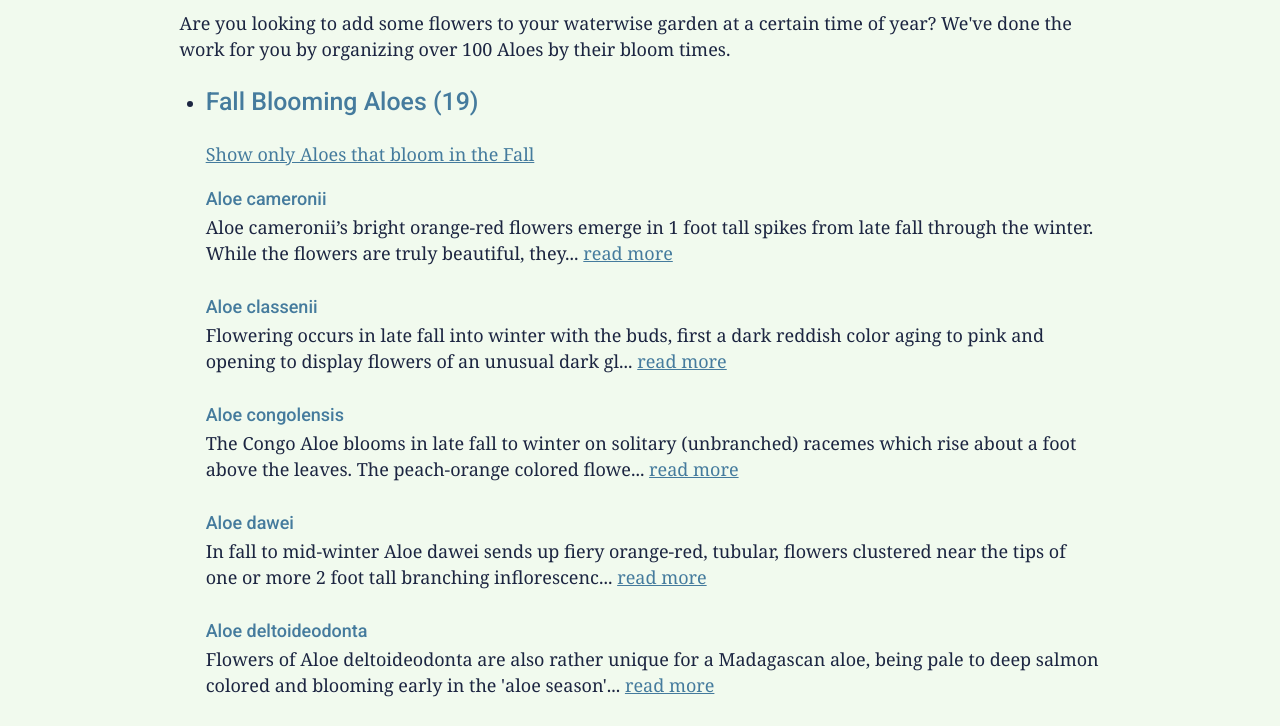
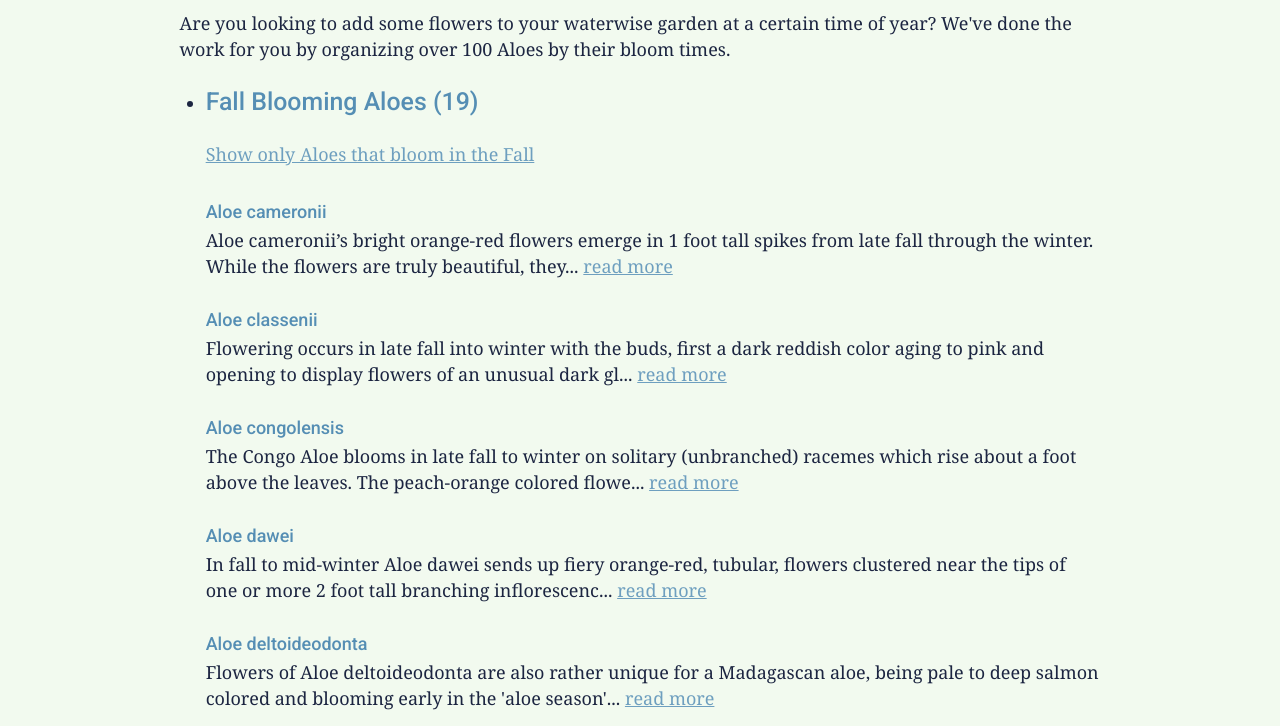
Before and after one commit to hansbrough/garden-aloes, a Gatsby site: page /aloes-by-bloom-time in a window 1280 px wide. Shown: the part 204-930 px from the top of the page. Built offline with nearby package versions, Linux system fonts and the light colour scheme; Gatsby itself is replaced by a stand-in of ours; a web font is replaced by a local one.

Commit message:
revamped how colors assigned. palette easier to change now.

```diff
--- a/src/components/layout.css
+++ b/src/components/layout.css
@@ -1,3 +1,5 @@
+@import '../styles/originalTriadPalette.css';
+
 html {
   font-family: sans-serif;
   -ms-text-size-adjust: 100%;
@@ -40,7 +42,7 @@ template {
   display: none;
 }
 a {
-  color: #457B9D;
+  color: var(--anchor-color);
   background-color: transparent;
   -webkit-text-decoration-skip: objects;
 }
@@ -200,8 +202,8 @@ html {
   box-sizing: inherit;
 }
 body {
-  background-color: #F1FAEE;
-  color: rgba(28, 37, 65, 1);
+  background-color: var(--body-bg-color);
+  color: var(--body-color);
   font-family: georgia, serif;
   font-weight: 300;
   word-wrap: break-word;
@@ -210,6 +212,9 @@ body {
   -ms-font-feature-settings: "kern", "liga", "clig", "calt";
   -webkit-font-feature-settings: "kern", "liga", "clig", "calt";
   font-feature-settings: "kern", "liga", "clig", "calt";
+}
+header {
+  background: var(--header-color);
 }
 img {
   max-width: 100%;
@@ -231,7 +236,7 @@ h1 {
   padding-right: 0;
   padding-top: 0;
   margin-bottom: 1.45rem;
-  color: #1D3557;
+  color: var(--headline-color);
   font-family: Roboto, sans-serif;
   font-weight: 500;
   text-rendering: optimizeLegibility;
@@ -247,7 +252,7 @@ h2 {
   padding-right: 0;
   padding-top: 0;
   margin-bottom: 1.45rem;
-  color: #457B9D;
+  color: var(--headline-color);
   font-family: Roboto, sans-serif;
   font-weight: 500;
   text-rendering: optimizeLegibility;
@@ -263,7 +268,7 @@ h3 {
   padding-right: 0;
   padding-top: 0;
   margin-bottom: 1.45rem;
-  color: #457B9D;
+  color: var(--subheadline-color);
   font-family: Roboto, sans-serif;
   font-weight: 500;
   text-rendering: optimizeLegibility;
@@ -279,7 +284,7 @@ h4 {
   padding-right: 0;
   padding-top: 0;
   margin-bottom: 1.45rem;
-  color: inherit;
+  color: var(--subheadline-color);
   font-family: Roboto, sans-serif;
   font-weight: 500;
   text-rendering: optimizeLegibility;
@@ -477,7 +482,7 @@ hr {
   padding-left: 0;
   padding-right: 0;
   padding-top: 0;
-  margin-bottom: calc(1.45rem - 1px);
+  margin-bottom: 1.45rem - 1px);
   background: hsla(0, 0%, 0%, 0.2);
   border: none;
   height: 1px;
@@ -505,7 +510,7 @@ th {
   font-weight: bold;
 }
 li {
-  margin-bottom: calc(1.45rem / 2);
+  margin-bottom: 1.45rem / 2);
 }
 ol li {
   padding-left: 0;
@@ -515,13 +520,13 @@ ul li {
 }
 li > ol {
   margin-left: 1.45rem;
-  margin-bottom: calc(1.45rem / 2);
-  margin-top: calc(1.45rem / 2);
+  margin-bottom: 1.45rem / 2);
+  margin-top: 1.45rem / 2);
 }
 li > ul {
   margin-left: 1.45rem;
-  margin-bottom: calc(1.45rem / 2);
-  margin-top: calc(1.45rem / 2);
+  margin-bottom: 1.45rem / 2);
+  margin-top: 1.45rem / 2);
 }
 blockquote *:last-child {
   margin-bottom: 0;
@@ -533,7 +538,7 @@ p *:last-child {
   margin-bottom: 0;
 }
 li > p {
-  margin-bottom: calc(1.45rem / 2);
+  margin-bottom: 1.45rem / 2);
 }
 code {
   font-size: 0.85rem;
@@ -574,7 +579,7 @@ th {
   padding-left: 0.96667rem;
   padding-right: 0.96667rem;
   padding-top: 0.725rem;
-  padding-bottom: calc(0.725rem - 1px);
+  padding-bottom: 0.725rem - 1px);
 }
 th:first-child,
 td:first-child {
--- a/src/components/layout.js
+++ b/src/components/layout.js
@@ -12,7 +12,7 @@ import { useStaticQuery, graphql } from "gatsby"
 import Header from "./header"
 import "./layout.css"
 
-const Layout = ({ children }) => {
+const Layout = ({ children, pathname }) => {
   const data = useStaticQuery(graphql`
     query SiteTitleQuery {
       site {
@@ -24,9 +24,10 @@ const Layout = ({ children }) => {
   `)
 
   return (
-    <>
+    <div className={pathname && pathname.replace(/^\/|\/$/g, '')}>
       <Header siteTitle={data.site.siteMetadata.title} />
       <div
+
         style={{
           margin: `0 auto`,
           maxWidth: 960,
@@ -41,7 +42,7 @@ const Layout = ({ children }) => {
           <a href="https://www.gatsbyjs.org">Gatsby</a>
         </footer>
       </div>
-    </>
+    </div>
   )
 }
 
--- a/src/pages/aloe-categories.js
+++ b/src/pages/aloe-categories.js
@@ -20,9 +20,9 @@ export const query = graphql`
   }
 `
 
-const CategoryPage = ({data}) => {
+const CategoryPage = ({data, location}) => {
   return (
-    <Layout>
+    <Layout pathname={location.pathname}>
       <SEO title="Aloe Categories" />
       <h2>Aloe Categories</h2>
 
@@ -33,7 +33,7 @@ const CategoryPage = ({data}) => {
           <li key={cat.title} style={{marginBottom: `1.5rem` }}>
           <h3 style={{fontSize:`1rem`, marginBottom: `.25rem` }}>{cat.title}</h3>
           <p style={{marginBottom: `.5rem` }}>{cat.description}</p>
-          <Link to={cat.slug}>See all {cat.title}</Link>
+          <Link to={`/${cat.slug}`}>See all {cat.title}</Link>
           </li>
         )
       })}
--- a/src/pages/aloe-species.js
+++ b/src/pages/aloe-species.js
@@ -4,15 +4,15 @@ import { Link, graphql } from "gatsby"
 import Layout from "../components/layout";
 import SEO from "../components/seo";
 
-const AloeSpeciesPage = ({data}) => {
+const AloeSpeciesPage = ({data, location}) => {
   return (
-    <Layout>
+    <Layout pathname={location.pathname}>
       <SEO title="Aloe Species List" />
       <h2>Aloe Species List</h2>
       <ul>
       {data && data.allAloesJson.edges.map(edge => {
         const aloe = edge.node;
-        return (<li key={aloe.slug}><Link to={aloe.slug}>{aloe.title}</Link></li>)
+        return (<li key={aloe.slug}><Link to={`/${aloe.slug}`}>{aloe.title}</Link></li>)
       })}
       </ul>
     </Layout>
--- a/src/pages/aloes-by-bloom-time.js
+++ b/src/pages/aloes-by-bloom-time.js
@@ -54,9 +54,9 @@ export const query = graphql`
   }
 `
 
-const BloomTimePage = ({data}) => {
+const BloomTimePage = ({data, location}) => {
   return (
-    <Layout>
+    <Layout pathname={location.pathname}>
       <SEO title="Aloes organized by bloom time" />
       <h2>Aloes organized by bloom time</h2>
       <p>
--- a/src/pages/aloes-by-flower-color.js
+++ b/src/pages/aloes-by-flower-color.js
@@ -77,9 +77,9 @@ export const query = graphql`
   }
 `
 
-const FlowerColorPage = ({data}) => {
+const FlowerColorPage = ({data, location}) => {
   return (
-    <Layout>
+    <Layout pathname={location.pathname}>
       <SEO title="Aloes organized by flower color" />
       <h2>Aloes organized by flower color</h2>
       <p>Are you looking to add some color to your waterwise garden? We have you covered! We compiled over 100 aloe flowers and divided them by color so you could easily bring a pop of your favorite hue to your backyard.</p>
--- a/src/pages/aloes-by-functional-use.js
+++ b/src/pages/aloes-by-functional-use.js
@@ -90,9 +90,9 @@ export const query = graphql`
   }
 `
 
-const LocationPage = ({data}) => {
+const FunctionalUsePage = ({data, location}) => {
   return (
-    <Layout>
+    <Layout pathname={location.pathname}>
       <SEO
         title="Aloes organized by their functional use in the garden"
         description="Find Aloes that can be used as ground cover, focal points, borders, accent plants and more in your garden."
@@ -167,4 +167,4 @@ const LocationPage = ({data}) => {
   )
 }
 
-export default LocationPage
+export default FunctionalUsePage
--- a/src/pages/aloes-by-location.js
+++ b/src/pages/aloes-by-location.js
@@ -77,10 +77,10 @@ export const query = graphql`
   }
 `
 
-const LocationPage = ({data}) => {
+const LocationPage = ({data, location}) => {
 
   return (
-    <Layout>
+    <Layout pathname={location.pathname}>
       <SEO title="Aloes organized by their native regions" />
       <h2>Aloes organized by their native regions</h2>
       <p>
--- a/src/pages/index.js
+++ b/src/pages/index.js
@@ -8,7 +8,7 @@ import SEO from "../components/seo";
 
 const IndexPage = ({data}) => {
   return (
-    <Layout>
+    <Layout pathname="aloe-home">
       <SEO title="Home" />
 
       <section className="hero-card category">
--- /dev/null
+++ b/src/styles/celeryTriadPalette.css
@@ -0,0 +1,71 @@
+:root {
+  /*
+  * Triad Colors
+  * Green, Red, Purple
+  * note: saving this palette as an example - not happy w/ color scheme (tho best runner up for now)
+  */
+  /*-Primary */
+  --primary-color-h: 76;
+  --primary-color-s: 43%;
+  --primary-color-l: 57%;
+  /*-Secondary #1 */
+  --secondary-color-1-h: 352;
+  --secondary-color-1-s: 43%;
+  --secondary-color-1-l: 57%;
+  /*-Secondary #2 */
+  --secondary-color-2-h: 273;
+  --secondary-color-2-s: 30%;
+  --secondary-color-2-l: 41%;
+
+  --primary-color: hsl(var(--primary-color-h), var(--primary-color-s), var(--primary-color-l));
+  --primary-color-90: hsl(var(--primary-color-h), var(--primary-color-s), calc(var(--primary-color-l) + 5%));
+  --primary-color-80: hsl(var(--primary-color-h), var(--primary-color-s), calc(var(--primary-color-l) + 10%));
+  --primary-color-70: hsl(var(--primary-color-h), var(--primary-color-s), calc(var(--primary-color-l) + 15%));
+  --primary-color-60: hsl(var(--primary-color-h), var(--primary-color-s), calc(var(--primary-color-l) + 20%));
+  --primary-color-50: hsl(var(--primary-color-h), var(--primary-color-s), calc(var(--primary-color-l) + 25%));
+  --primary-color-40: hsl(var(--primary-color-h), var(--primary-color-s), calc(var(--primary-color-l) + 30%));
+  --primary-color-30: hsl(var(--primary-color-h), var(--primary-color-s), calc(var(--primary-color-l) + 32%));
+  --primary-color-20: hsl(var(--primary-color-h), var(--primary-color-s), calc(var(--primary-color-l) + 37%));
+  --primary-color-10: hsl(var(--primary-color-h), var(--primary-color-s), calc(var(--primary-color-l) + 40%));
+
+
+  --secondary-color-1: hsl(var(--secondary-color-1-h), var(--secondary-color-1-s), var(--secondary-color-1-l));
+  --secondary-color-1-90: hsl(var(--secondary-color-1-h), var(--secondary-color-1-s), calc(var(--secondary-color-1-l) + 5%));
+  --secondary-color-1-80: hsl(var(--secondary-color-1-h), var(--secondary-color-1-s), calc(var(--secondary-color-1-l) + 10%));
+  --secondary-color-1-70: hsl(var(--secondary-color-1-h), var(--secondary-color-1-s), calc(var(--secondary-color-1-l) + 15%));
+  --secondary-color-1-60: hsl(var(--secondary-color-1-h), var(--secondary-color-1-s), calc(var(--secondary-color-1-l) + 20%));
+  --secondary-color-1-50: hsl(var(--secondary-color-1-h), var(--secondary-color-1-s), calc(var(--secondary-color-1-l) + 25%));
+  --secondary-color-1-40: hsl(var(--secondary-color-1-h), var(--secondary-color-1-s), calc(var(--secondary-color-1-l) + 30%));
+  --secondary-color-1-30: hsl(var(--secondary-color-1-h), var(--secondary-color-1-s), calc(var(--secondary-color-1-l) + 35%));
+  --secondary-color-1-20: hsl(var(--secondary-color-1-h), var(--secondary-color-1-s), calc(var(--secondary-color-1-l) + 37%));
+  --secondary-color-1-10: hsl(var(--secondary-color-1-h), var(--secondary-color-1-s), calc(var(--secondary-color-1-l) + 40%));
+
+  --secondary-color-2: hsl(var(--secondary-color-2-h), var(--secondary-color-2-s), var(--secondary-color-2-l));
+  --secondary-color-2-90: hsl(var(--secondary-color-2-h), var(--secondary-color-2-s), calc(var(--secondary-color-2-l) + 5%));
+  --secondary-color-2-80: hsl(var(--secondary-color-2-h), var(--secondary-color-2-s), calc(var(--secondary-color-2-l) + 10%));
+  --secondary-color-2-70: hsl(var(--secondary-color-2-h), var(--secondary-color-2-s), calc(var(--secondary-color-2-l) + 15%));
+  --secondary-color-2-60: hsl(var(--secondary-color-2-h), var(--secondary-color-2-s), calc(var(--secondary-color-2-l) + 20%));
+  --secondary-color-2-50: hsl(var(--secondary-color-2-h), var(--secondary-color-2-s), calc(var(--secondary-color-2-l) + 25%));
+  --secondary-color-2-40: hsl(var(--secondary-color-2-h), var(--secondary-color-2-s), calc(var(--secondary-color-2-l) + 30%));
+  --secondary-color-2-30: hsl(var(--secondary-color-2-h), var(--secondary-color-2-s), calc(var(--secondary-color-2-l) + 35%));
+  --secondary-color-2-20: hsl(var(--secondary-color-2-h), var(--secondary-color-2-s), calc(var(--secondary-color-2-l) + 40%));
+  --secondary-color-2-10: hsl(var(--secondary-color-2-h), var(--secondary-color-2-s), calc(var(--secondary-color-2-l) + 45%));
+
+
+  /* App Theme */
+  --body-bg-color: var(--primary-color-10);
+  --body-color: rgba(28, 37, 65, 1);
+  --header-color: var(--primary-color);
+  --header-nav-item-color: var(--secondary-color-1-10);
+  --header-nav-item-hover-bg: var(--primary-color-90);
+  --header-nav-item-active-bg: var(--primary-color-80);
+
+  --headline-color: var(--secondary-color-1-90);
+  --subheadline-color: var(--secondary-color-1-80);
+  --anchor-color: var(--secondary-color-2-90);
+
+  --hero-card-bg: var(--primary-color-20);
+  --hero-card-border-color: var(--primary-color-30);
+
+  --info-text-color: gray;
+}
--- /dev/null
+++ b/src/styles/greenMonochromaticPalette.css
@@ -0,0 +1,41 @@
+:root {
+  /*
+  * Monochromatic Color
+  * #33852E
+  * note: saving this palette as an example - not happy w/ color scheme
+  */
+  /*-Primary */
+  --primary-color-h: 117;
+  --primary-color-s: 49%;
+  --primary-color-l: 35%;
+
+  --primary-color: hsl(var(--primary-color-h), var(--primary-color-s), var(--primary-color-l));
+  --primary-color-110: hsl(var(--primary-color-h), var(--primary-color-s), calc(var(--primary-color-l) - 10%));
+  --primary-color-90: hsl(var(--primary-color-h), var(--primary-color-s), calc(var(--primary-color-l) + 5%));
+  --primary-color-80: hsl(var(--primary-color-h), var(--primary-color-s), calc(var(--primary-color-l) + 8%));
+  --primary-color-70: hsl(var(--primary-color-h), var(--primary-color-s), calc(var(--primary-color-l) + 10%));
+  --primary-color-60: hsl(var(--primary-color-h), var(--primary-color-s), calc(var(--primary-color-l) + 12%));
+  --primary-color-50: hsl(var(--primary-color-h), var(--primary-color-s), calc(var(--primary-color-l) + 15%));
+  --primary-color-40: hsl(var(--primary-color-h), var(--primary-color-s), calc(var(--primary-color-l) + 18%));
+  --primary-color-30: hsl(var(--primary-color-h), var(--primary-color-s), calc(var(--primary-color-l) + 20%));
+  --primary-color-20: hsl(var(--primary-color-h), var(--primary-color-s), calc(var(--primary-color-l) + 47%));
+  --primary-color-10: hsl(var(--primary-color-h), var(--primary-color-s), calc(var(--primary-color-l) + 50%));
+
+
+  /* App Theme */
+  --body-bg-color: var(--primary-color-10);
+  --body-color: rgba(28, 37, 65, 1);
+  --header-color: var(--primary-color);
+  --header-nav-item-color: var(--primary-color-10);
+  --header-nav-item-hover-bg: var(--primary-color-90);
+  --header-nav-item-active-bg: var(--primary-color-80);
+
+  --headline-color: var(--primary-color-110);
+  --subheadline-color: var(--primary-color);
+  --anchor-color: var(--primary-color-90);
+
+  --hero-card-bg: var(--primary-color-20);
+  --hero-card-border-color: var(--primary-color-30);
+
+  --info-text-color: gray;
+}
--- /dev/null
+++ b/src/styles/olivineMonochromaticPalette.css
@@ -0,0 +1,41 @@
+:root {
+  /*
+  * Triad Colors
+  * #9ECC7D, #E7A98E, #9D6098
+  * note: saving this palette as an example - not happy w/ color scheme
+  */
+  /*-Primary */
+  --primary-color-h: 95;
+  --primary-color-s: 44%;
+  --primary-color-l: 65%;
+
+  --primary-color: hsl(var(--primary-color-h), var(--primary-color-s), var(--primary-color-l));
+  --primary-color-110: hsl(var(--primary-color-h), var(--primary-color-s), calc(var(--primary-color-l) - 10%));
+  --primary-color-90: hsl(var(--primary-color-h), var(--primary-color-s), calc(var(--primary-color-l) + 5%));
+  --primary-color-80: hsl(var(--primary-color-h), var(--primary-color-s), calc(var(--primary-color-l) + 8%));
+  --primary-color-70: hsl(var(--primary-color-h), var(--primary-color-s), calc(var(--primary-color-l) + 10%));
+  --primary-color-60: hsl(var(--primary-color-h), var(--primary-color-s), calc(var(--primary-color-l) + 12%));
+  --primary-color-50: hsl(var(--primary-color-h), var(--primary-color-s), calc(var(--primary-color-l) + 15%));
+  --primary-color-40: hsl(var(--primary-color-h), var(--primary-color-s), calc(var(--primary-color-l) + 18%));
+  --primary-color-30: hsl(var(--primary-color-h), var(--primary-color-s), calc(var(--primary-color-l) + 20%));
+  --primary-color-20: hsl(var(--primary-color-h), var(--primary-color-s), calc(var(--primary-color-l) + 22%));
+  --primary-color-10: hsl(var(--primary-color-h), var(--primary-color-s), calc(var(--primary-color-l) + 30%));
+
+
+  /* App Theme */
+  --body-bg-color: var(--primary-color-10);
+  --body-color: rgba(28, 37, 65, 1);
+  --header-color: var(--primary-color);
+  --header-nav-item-color: var(--primary-color-10);
+  --header-nav-item-hover-bg: var(--primary-color-90);
+  --header-nav-item-active-bg: var(--primary-color-80);
+
+  --headline-color: var(--primary-color-110);
+  --subheadline-color: var(--primary-color);
+  --anchor-color: var(--primary-color-90);
+
+  --hero-card-bg: var(--primary-color-20);
+  --hero-card-border-color: var(--primary-color-30);
+
+  --info-text-color: gray;
+}
--- /dev/null
+++ b/src/styles/olivineTriadPalette.css
@@ -0,0 +1,71 @@
+:root {
+  /*
+  * Triad Colors
+  * #9ECC7D, #E7A98E, #9D6098
+  * note: saving this palette as an example - not happy w/ color scheme
+  */
+  /*-Primary */
+  --primary-color-h: 95;
+  --primary-color-s: 44%;
+  --primary-color-l: 65%;
+  /*-Secondary #1 */
+  --secondary-color-1-h: 18;
+  --secondary-color-1-s: 65%;
+  --secondary-color-1-l: 73%;
+  /*-Secondary #2 */
+  --secondary-color-2-h: 305;
+  --secondary-color-2-s: 24%;
+  --secondary-color-2-l: 50%;
+
+  --primary-color: hsl(var(--primary-color-h), var(--primary-color-s), var(--primary-color-l));
+  --primary-color-90: hsl(var(--primary-color-h), var(--primary-color-s), calc(var(--primary-color-l) + 5%));
+  --primary-color-80: hsl(var(--primary-color-h), var(--primary-color-s), calc(var(--primary-color-l) + 8%));
+  --primary-color-70: hsl(var(--primary-color-h), var(--primary-color-s), calc(var(--primary-color-l) + 10%));
+  --primary-color-60: hsl(var(--primary-color-h), var(--primary-color-s), calc(var(--primary-color-l) + 12%));
+  --primary-color-50: hsl(var(--primary-color-h), var(--primary-color-s), calc(var(--primary-color-l) + 15%));
+  --primary-color-40: hsl(var(--primary-color-h), var(--primary-color-s), calc(var(--primary-color-l) + 18%));
+  --primary-color-30: hsl(var(--primary-color-h), var(--primary-color-s), calc(var(--primary-color-l) + 20%));
+  --primary-color-20: hsl(var(--primary-color-h), var(--primary-color-s), calc(var(--primary-color-l) + 22%));
+  --primary-color-10: hsl(var(--primary-color-h), var(--primary-color-s), calc(var(--primary-color-l) + 25%));
+
+
+  --secondary-color-1: hsl(var(--secondary-color-1-h), var(--secondary-color-1-s), var(--secondary-color-1-l));
+  --secondary-color-1-90: hsl(var(--secondary-color-1-h), var(--secondary-color-1-s), calc(var(--secondary-color-1-l) + 5%));
+  --secondary-color-1-80: hsl(var(--secondary-color-1-h), var(--secondary-color-1-s), calc(var(--secondary-color-1-l) + 10%));
+  --secondary-color-1-70: hsl(var(--secondary-color-1-h), var(--secondary-color-1-s), calc(var(--secondary-color-1-l) + 12%));
+  --secondary-color-1-60: hsl(var(--secondary-color-1-h), var(--secondary-color-1-s), calc(var(--secondary-color-1-l) + 14%));
+  --secondary-color-1-50: hsl(var(--secondary-color-1-h), var(--secondary-color-1-s), calc(var(--secondary-color-1-l) + 16%));
+  --secondary-color-1-40: hsl(var(--secondary-color-1-h), var(--secondary-color-1-s), calc(var(--secondary-color-1-l) + 18%));
+  --secondary-color-1-30: hsl(var(--secondary-color-1-h), var(--secondary-color-1-s), calc(var(--secondary-color-1-l) + 20%));
+  --secondary-color-1-20: hsl(var(--secondary-color-1-h), var(--secondary-color-1-s), calc(var(--secondary-color-1-l) + 22%));
+  --secondary-color-1-10: hsl(var(--secondary-color-1-h), var(--secondary-color-1-s), calc(var(--secondary-color-1-l) + 25%));
+
+  --secondary-color-2: hsl(var(--secondary-color-2-h), var(--secondary-color-2-s), var(--secondary-color-2-l));
+  --secondary-color-2-90: hsl(var(--secondary-color-2-h), var(--secondary-color-2-s), calc(var(--secondary-color-2-l) + 5%));
+  --secondary-color-2-80: hsl(var(--secondary-color-2-h), var(--secondary-color-2-s), calc(var(--secondary-color-2-l) + 10%));
+  --secondary-color-2-70: hsl(var(--secondary-color-2-h), var(--secondary-color-2-s), calc(var(--secondary-color-2-l) + 15%));
+  --secondary-color-2-60: hsl(var(--secondary-color-2-h), var(--secondary-color-2-s), calc(var(--secondary-color-2-l) + 20%));
+  --secondary-color-2-50: hsl(var(--secondary-color-2-h), var(--secondary-color-2-s), calc(var(--secondary-color-2-l) + 25%));
+  --secondary-color-2-40: hsl(var(--secondary-color-2-h), var(--secondary-color-2-s), calc(var(--secondary-color-2-l) + 30%));
+  --secondary-color-2-30: hsl(var(--secondary-color-2-h), var(--secondary-color-2-s), calc(var(--secondary-color-2-l) + 35%));
+  --secondary-color-2-20: hsl(var(--secondary-color-2-h), var(--secondary-color-2-s), calc(var(--secondary-color-2-l) + 40%));
+  --secondary-color-2-10: hsl(var(--secondary-color-2-h), var(--secondary-color-2-s), calc(var(--secondary-color-2-l) + 45%));
+
+
+  /* App Theme */
+  --body-bg-color: var(--primary-color-10);
+  --body-color: rgba(28, 37, 65, 1);
+  --header-color: var(--primary-color);
+  --header-nav-item-color: var(--secondary-color-1-10);
+  --header-nav-item-hover-bg: var(--primary-color-90);
+  --header-nav-item-active-bg: var(--primary-color-80);
+
+  --headline-color: var(--secondary-color-1);
+  --subheadline-color: var(--secondary-color-1-90);
+  --anchor-color: var(--secondary-color-2-90);
+
+  --hero-card-bg: var(--primary-color-20);
+  --hero-card-border-color: var(--primary-color-30);
+
+  --info-text-color: gray;
+}
--- /dev/null
+++ b/src/styles/originalTriadPalette.css
@@ -0,0 +1,48 @@
+:root {
+  /*
+  * Two Colors (that match the original blue/cream design)
+  * #457A9D, #f1faee
+  */
+  /*-Primary */
+  --primary-color-h: 204;
+  --primary-color-s: 39%;
+  --primary-color-l: 44%;
+  /*-Secondary */
+  --secondary-color-1-h: 105;
+  --secondary-color-1-s: 55%;
+  --secondary-color-1-l: 96%;
+
+
+  --primary-color: hsl(var(--primary-color-h), var(--primary-color-s), var(--primary-color-l));
+  --primary-color-90: hsl(var(--primary-color-h), var(--primary-color-s), calc(var(--primary-color-l) + 5%));
+  --primary-color-80: hsl(var(--primary-color-h), var(--primary-color-s), calc(var(--primary-color-l) + 8%));
+  --primary-color-70: hsl(var(--primary-color-h), var(--primary-color-s), calc(var(--primary-color-l) + 10%));
+  --primary-color-60: hsl(var(--primary-color-h), var(--primary-color-s), calc(var(--primary-color-l) + 12%));
+  --primary-color-50: hsl(var(--primary-color-h), var(--primary-color-s), calc(var(--primary-color-l) + 15%));
+  --primary-color-40: hsl(var(--primary-color-h), var(--primary-color-s), calc(var(--primary-color-l) + 18%));
+  --primary-color-30: hsl(var(--primary-color-h), var(--primary-color-s), calc(var(--primary-color-l) + 20%));
+  --primary-color-20: hsl(var(--primary-color-h), var(--primary-color-s), calc(var(--primary-color-l) + 28%));
+  --primary-color-10: hsl(var(--primary-color-h), var(--primary-color-s), calc(var(--primary-color-l) + 35%));
+
+
+  --secondary-color-1: hsl(var(--secondary-color-1-h), var(--secondary-color-1-s), var(--secondary-color-1-l));
+  --secondary-color-1-110: hsl(var(--secondary-color-1-h), var(--secondary-color-1-s), calc(var(--secondary-color-1-l) - 1%));
+
+
+  /* App Theme */
+  --body-bg-color: var(--secondary-color-1);
+  --body-color: rgba(28, 37, 65, 1);
+  --header-color: var(--primary-color);
+  --header-nav-item-color: var(--secondary-color-1-110);
+  --header-nav-item-hover-bg: var(--primary-color-90);
+  --header-nav-item-active-bg: var(--primary-color-80);
+
+  --headline-color: var(--primary-color-90);
+  --subheadline-color: var(--primary-color-80);
+  --anchor-color: var(--primary-color-50);
+
+  --hero-card-bg: var(--secondary-color-1-110);
+  --hero-card-border-color: var(--primary-color-10);
+
+  --info-text-color: gray;
+}
```
Also changed, not shown: src/components/aloes.css (+27 -9 lines), src/components/header.js (+4 -16 lines), src/pages/winter-blooming-clumping-aloes-with-orange-flowers.js (deleted, +0 -51 lines), src/styles/triadPalette.css (added, +68 -0 lines).
